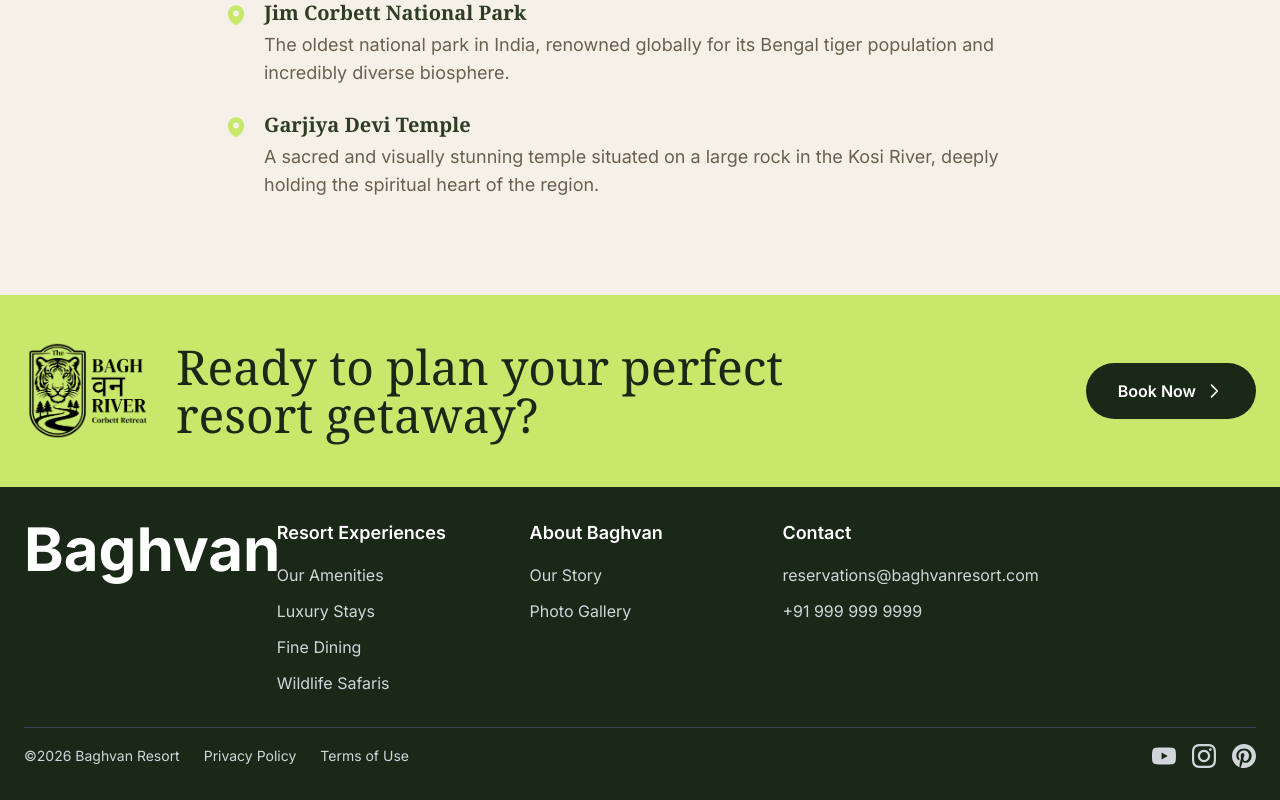
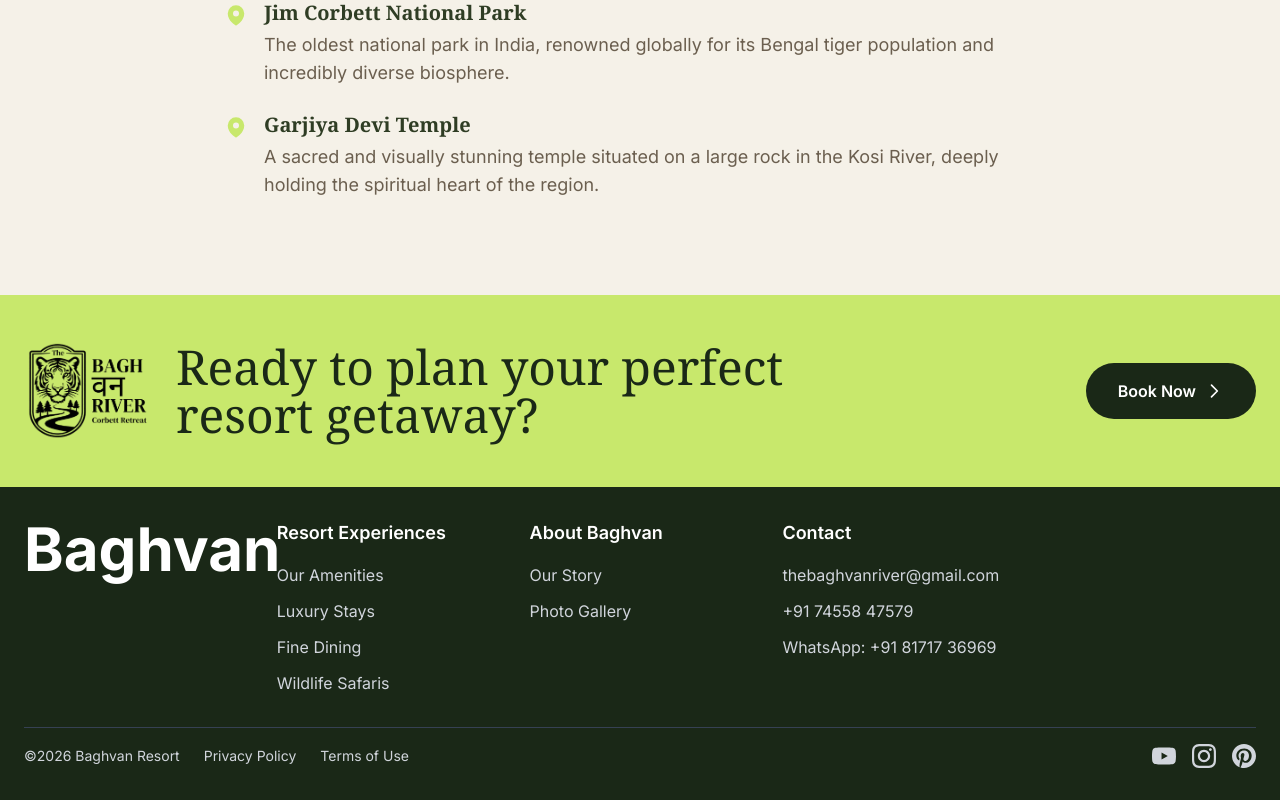
Before and after one commit to harshit17086/BAGHWAN, a Next.js app: page /about in a window 1280 px wide. Shown: the part 1431-2231 px from the top of the page. Built offline with nearby package versions, Linux system fonts and the light colour scheme.

Commit message:
chnges in the ui

```diff
--- a/app/components/Footer.tsx
+++ b/app/components/Footer.tsx
@@ -64,8 +64,9 @@
           <div>
             <h3 className="text-white font-semibold text-lg mb-4">Contact</h3>
             <ul className="space-y-3">
-              <li><a href="mailto:reservations@baghvanresort.com" className="hover:text-[#C8E86C] transition-colors">reservations@baghvanresort.com</a></li>
-              <li><a href="tel:+919999999999" className="hover:text-[#C8E86C] transition-colors">+91 999 999 9999</a></li>
+              <li><a href="mailto:thebaghvanriver@gmail.com" className="hover:text-[#C8E86C] transition-colors">thebaghvanriver@gmail.com</a></li>
+              <li><a href="tel:+917455847579" className="hover:text-[#C8E86C] transition-colors">+91 74558 47579</a></li>
+              <li><a href="https://wa.me/918171736969" target="_blank" rel="noopener noreferrer" className="hover:text-[#C8E86C] transition-colors">WhatsApp: +91 81717 36969</a></li>
             </ul>
           </div>
         </div>
```
